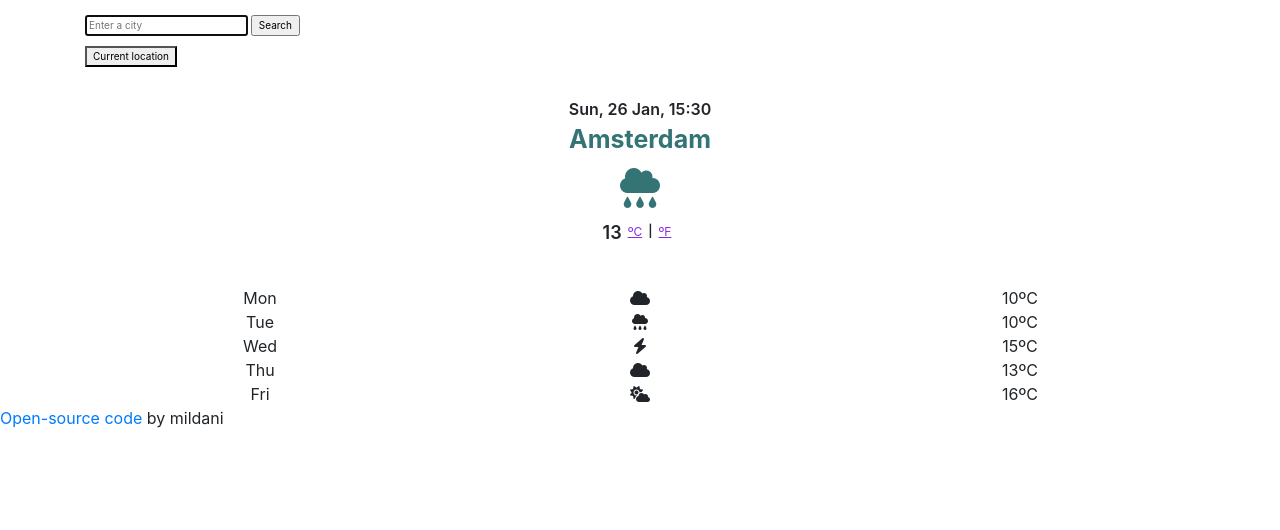
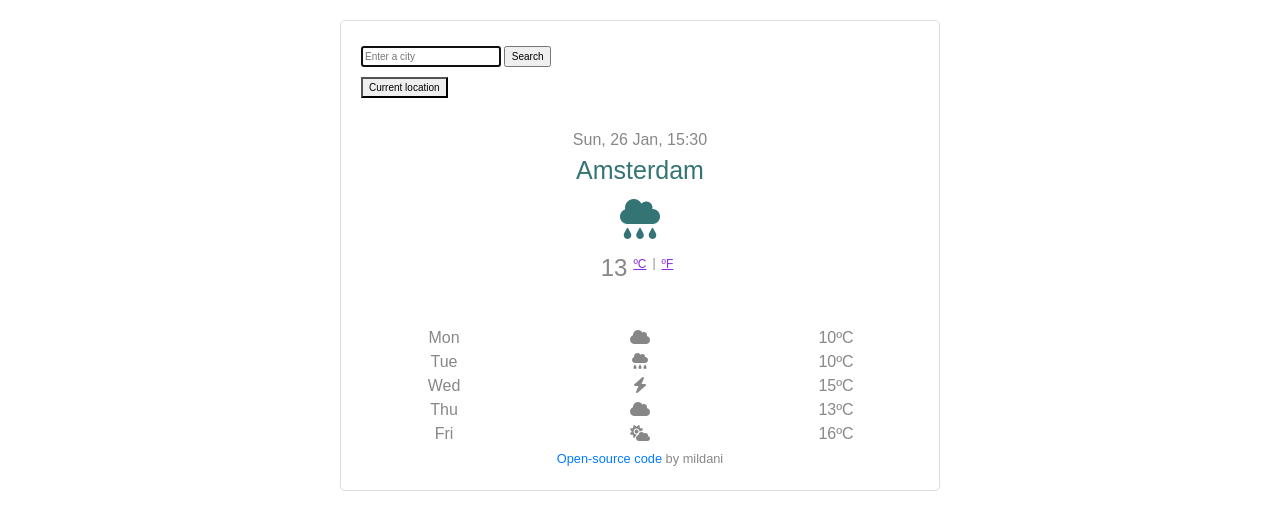
Before and after one commit to mildani/weather-app, a website built with Parcel: page index.html in a window 1280 px wide. Built offline with nearby package versions, Linux system fonts and the light colour scheme.

Commit message:
Styled border and font

```diff
--- a/index.html
+++ b/index.html
@@ -3,10 +3,10 @@
   <head>
     <title>WeatherApp 🌦</title>
     <meta charset="UTF-8" />
-    <link rel="stylesheet" href="src/styles.css" />
     <script src="https://unpkg.com/axios/dist/axios.min.js"></script>
     <script src="https://kit.fontawesome.com/f41853a9f4.js" crossorigin="anonymous"></script>
     <link rel="stylesheet" href="https://maxcdn.bootstrapcdn.com/bootstrap/4.0.0/css/bootstrap.min.css" integrity="sha384-Gn5384xqQ1aoWXA+058RXPxPg6fy4IWvTNh0E263XmFcJlSAwiGgFAW/dAiS6JXm" crossorigin="anonymous">
+    <link rel="stylesheet" href="src/styles.css" />
   </head>
 
   <body>
@@ -65,9 +65,10 @@
     <div class="col">16ºC</div>
   </div>
 </div>
-</div>
-</div>
-<a href="https://github.com/mildani/weather-app">Open-source code</a> by mildani
+<small>
+<a href="https://github.com/mildani/weather-app" target="_blank">Open-source code</a> by mildani </small>
+</div></div>
+
     <script src="src/index.js"></script>
   </body>
 </html>
--- a/src/styles.css
+++ b/src/styles.css
@@ -1,10 +1,21 @@
+#app-container {
+  max-width: 600px;
+  margin: 0 auto;
+  padding: 20px;
+  border: 1px solid #dadde1;
+  border-radius: 5px;
+  margin-top: 20px;
+  font-family: Arial, Helvetica, sans-serif;
+  color: #878787;
+}
+
 form#search-city {
   text-align: left;
   margin-bottom: 10px;
   font-size: 10px;
 }
 header {
-  margin-top: 15px;
+  margin-top: 5px;
   margin-bottom: 30px;
 }
 
@@ -17,11 +28,11 @@ div#current-city {
 }
 
 .time-stamp {
-  font-weight: 600;
+  font-weight: 500;
 }
 .city {
   color: #347474;
-  font-weight: 700;
+  font-weight: 500;
   font-size: 25px;
 }
 
@@ -31,8 +42,8 @@ div#current-city {
 }
 
 .temperature {
-  font-weight: 600;
-  font-size: 18px;
+  font-weight: 500;
+  font-size: 24px;
 }
 
 #temp-button,
```
